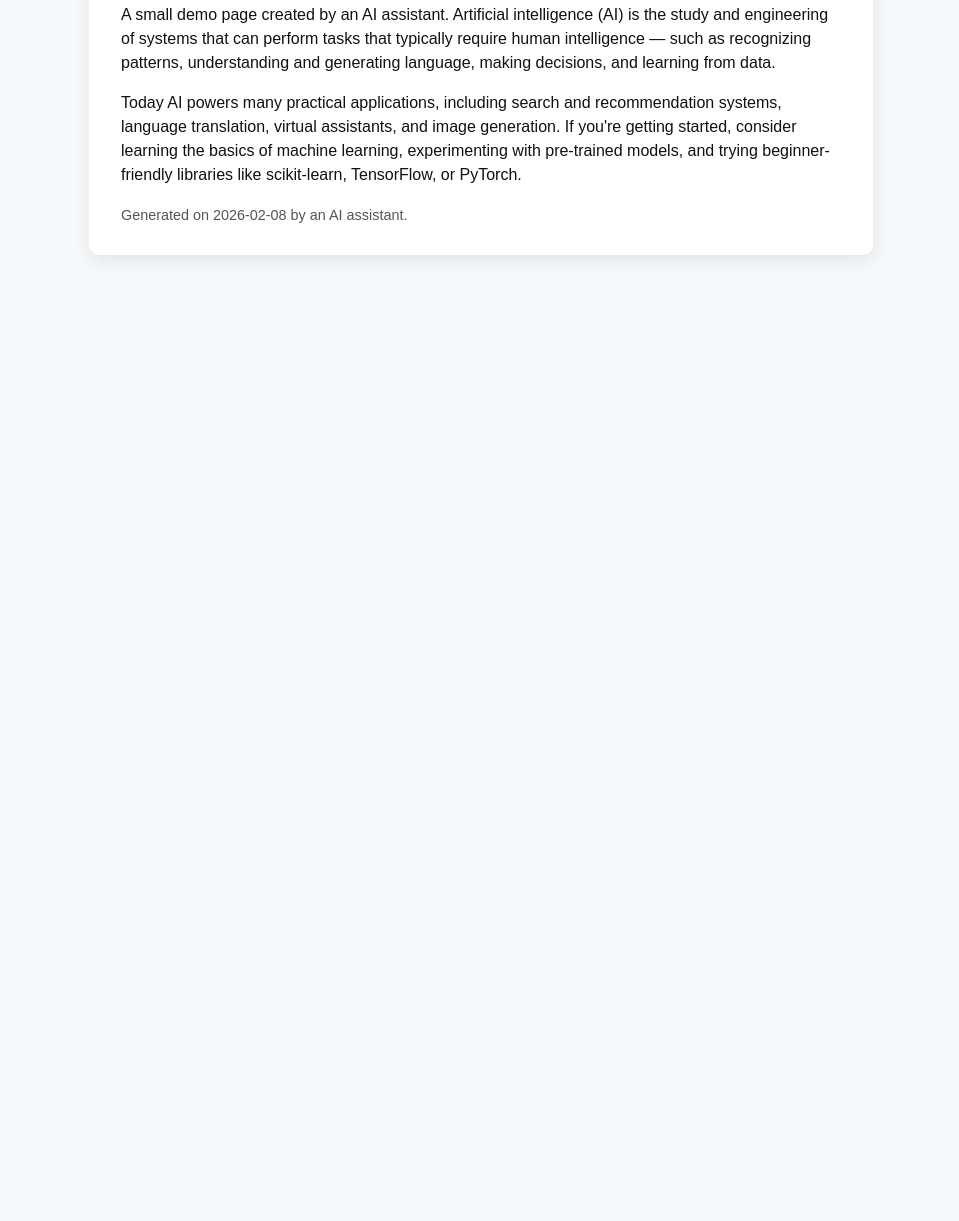
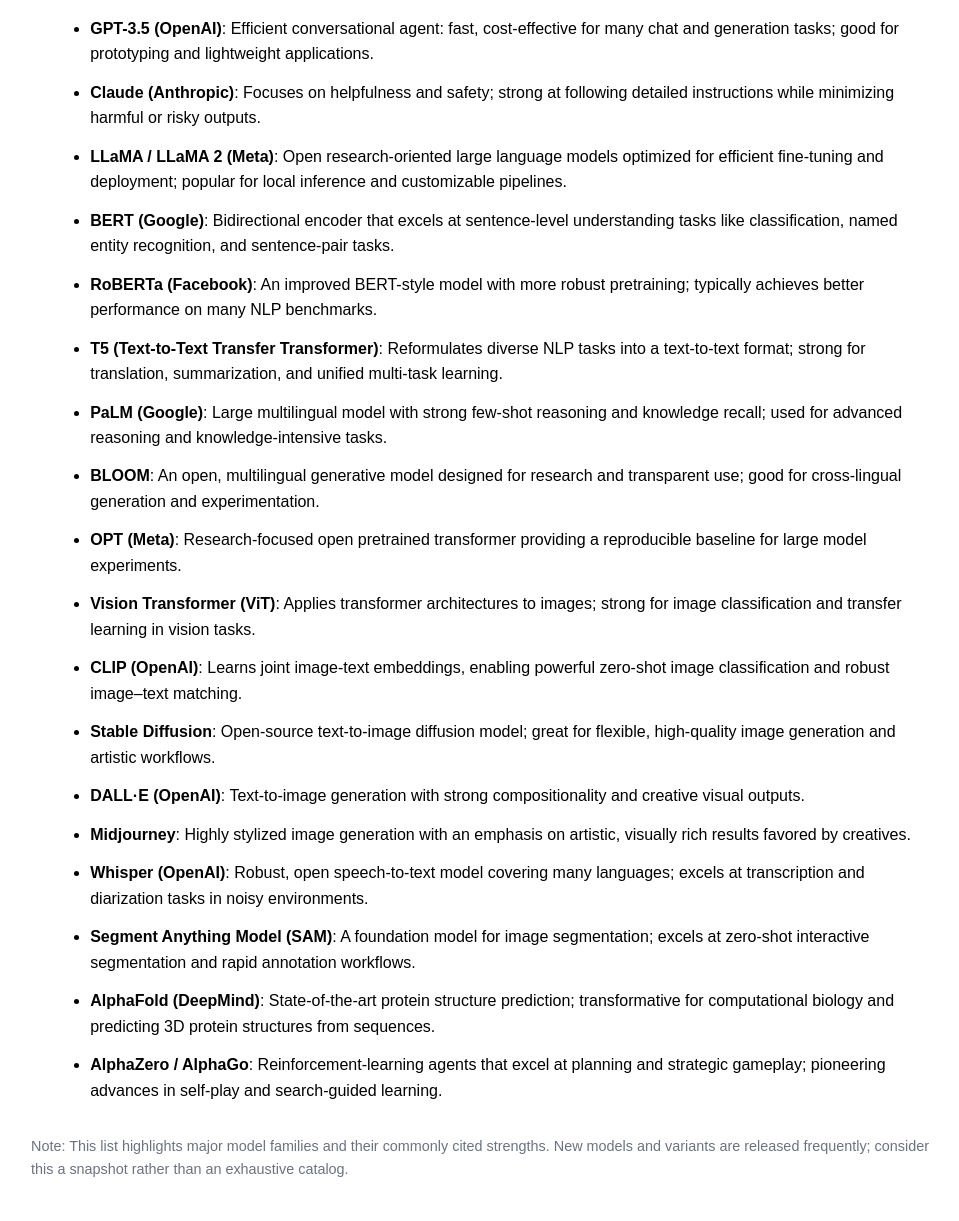
Before and after one commit to vtcosmin/hello-world-from-ai, a plain HTML site: page index.html in a window 1280 px wide. Shown: the part 316-1537 px from the top of the page, without its empty margins (159-1118 px from the left). Before the commit the page ends 800 px from the top, so only its background shows below. Drawn offline with Linux system fonts and the light colour scheme.

Commit message:
Update index.html: add list of AI models with strengths

```diff
--- a/index.html
+++ b/index.html
@@ -1,31 +1,63 @@
-<!DOCTYPE html>
+<!doctype html>
 <html lang="en">
   <head>
     <meta charset="utf-8" />
-  <meta name="viewport" content="width=device-width,initial-scale=1" />
+    <meta name="viewport" content="width=device-width, initial-scale=1" />
     <title>Hello World from AI</title>
     <style>
-    body { font-family: Arial, Helvetica, sans-serif; display:flex; align-items:center; justify-content:center; min-height:100vh; margin:0; background:#f6f8fa; color:#111; }
-    .container { max-width:720px; padding:2rem; background:#fff; border-radius:10px; box-shadow:0 6px 18px rgba(0,0,0,0.08); }
-    h1 { margin-top:0; }
-    p { line-height:1.5; }
-    footer { margin-top:1.25rem; color:#555; font-size:0.9rem; }
+      body { font-family: Arial, sans-serif; line-height: 1.6; max-width: 900px; margin: 40px auto; padding: 0 20px; }
+      h1, h2 { color: #111827; }
+      ul { margin-left: 1.2rem; }
+      li { margin-bottom: 0.8rem; }
+      .model { font-weight: 700; }
+      footer { margin-top: 2rem; color: #6b7280; font-size: 0.9rem; }
     </style>
   </head>
   <body>
-  <div class="container">
     <h1>Hello World from AI</h1>
-    <p>
-      A small demo page created by an AI assistant. Artificial intelligence (AI) is the study and engineering of systems that can perform tasks
-      that typically require human intelligence — such as recognizing patterns, understanding and generating language, making decisions, and
-      learning from data.
-    </p>
-    <p>
-      Today AI powers many practical applications, including search and recommendation systems, language translation, virtual assistants,
-      and image generation. If you're getting started, consider learning the basics of machine learning, experimenting with pre-trained models,
-      and trying beginner-friendly libraries like scikit-learn, TensorFlow, or PyTorch.
-    </p>
-    <footer>Generated on 2026-02-08 by an AI assistant.</footer>
-  </div>
+    <p>A small demo page created by an AI assistant. Below is a curated list of widely referenced AI models and the areas where each one is particularly strong. This is not exhaustive but covers major model families across language, vision, speech, and specialized scientific models.</p>
+
+    <h2>AI models and their strong points</h2>
+    <ul>
+      <li><span class="model">GPT-4 (OpenAI)</span>: Excellent at natural language understanding and generation, multi-turn dialogue, complex reasoning, code generation, and instruction-following.</li>
+
+      <li><span class="model">GPT-3.5 (OpenAI)</span>: Efficient conversational agent: fast, cost-effective for many chat and generation tasks; good for prototyping and lightweight applications.</li>
+
+      <li><span class="model">Claude (Anthropic)</span>: Focuses on helpfulness and safety; strong at following detailed instructions while minimizing harmful or risky outputs.</li>
+
+      <li><span class="model">LLaMA / LLaMA 2 (Meta)</span>: Open research-oriented large language models optimized for efficient fine-tuning and deployment; popular for local inference and customizable pipelines.</li>
+
+      <li><span class="model">BERT (Google)</span>: Bidirectional encoder that excels at sentence-level understanding tasks like classification, named entity recognition, and sentence-pair tasks.</li>
+
+      <li><span class="model">RoBERTa (Facebook)</span>: An improved BERT-style model with more robust pretraining; typically achieves better performance on many NLP benchmarks.</li>
+
+      <li><span class="model">T5 (Text-to-Text Transfer Transformer)</span>: Reformulates diverse NLP tasks into a text-to-text format; strong for translation, summarization, and unified multi-task learning.</li>
+
+      <li><span class="model">PaLM (Google)</span>: Large multilingual model with strong few-shot reasoning and knowledge recall; used for advanced reasoning and knowledge-intensive tasks.</li>
+
+      <li><span class="model">BLOOM</span>: An open, multilingual generative model designed for research and transparent use; good for cross-lingual generation and experimentation.</li>
+
+      <li><span class="model">OPT (Meta)</span>: Research-focused open pretrained transformer providing a reproducible baseline for large model experiments.</li>
+
+      <li><span class="model">Vision Transformer (ViT)</span>: Applies transformer architectures to images; strong for image classification and transfer learning in vision tasks.</li>
+
+      <li><span class="model">CLIP (OpenAI)</span>: Learns joint image-text embeddings, enabling powerful zero-shot image classification and robust image–text matching.</li>
+
+      <li><span class="model">Stable Diffusion</span>: Open-source text-to-image diffusion model; great for flexible, high-quality image generation and artistic workflows.</li>
+
+      <li><span class="model">DALL·E (OpenAI)</span>: Text-to-image generation with strong compositionality and creative visual outputs.</li>
+
+      <li><span class="model">Midjourney</span>: Highly stylized image generation with an emphasis on artistic, visually rich results favored by creatives.</li>
+
+      <li><span class="model">Whisper (OpenAI)</span>: Robust, open speech-to-text model covering many languages; excels at transcription and diarization tasks in noisy environments.</li>
+
+      <li><span class="model">Segment Anything Model (SAM)</span>: A foundation model for image segmentation; excels at zero-shot interactive segmentation and rapid annotation workflows.</li>
+
+      <li><span class="model">AlphaFold (DeepMind)</span>: State-of-the-art protein structure prediction; transformative for computational biology and predicting 3D protein structures from sequences.</li>
+
+      <li><span class="model">AlphaZero / AlphaGo</span>: Reinforcement-learning agents that excel at planning and strategic gameplay; pioneering advances in self-play and search-guided learning.</li>
+    </ul>
+
+    <footer>Note: This list highlights major model families and their commonly cited strengths. New models and variants are released frequently; consider this a snapshot rather than an exhaustive catalog.</footer>
   </body>
 </html>
```
Lines whose indentation alone changed are shown as unchanged.
